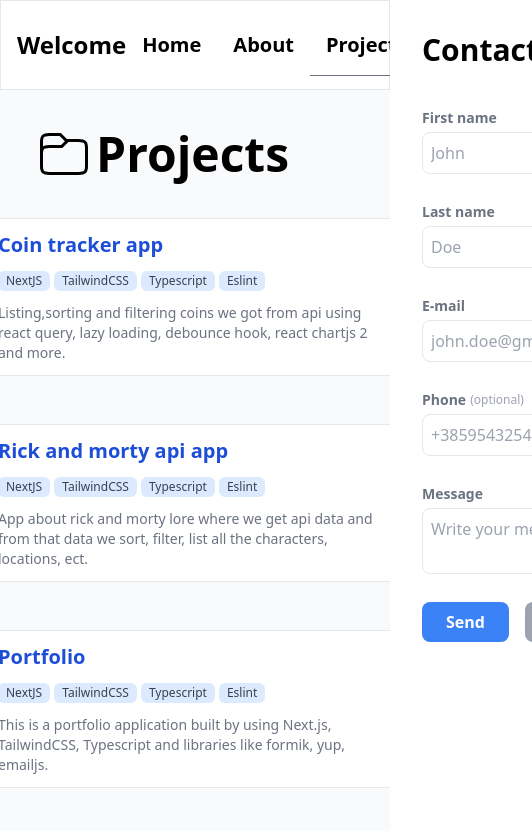
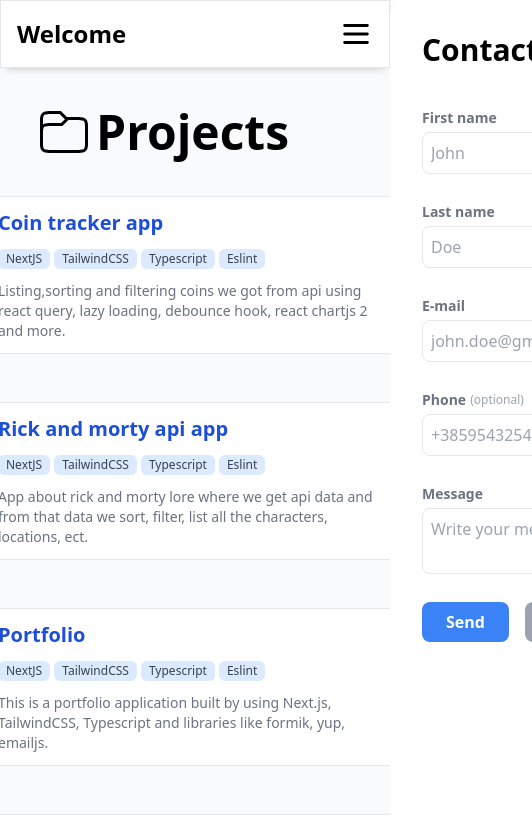
Before and after one commit to akrzelj-ossunist/Personal-web, a Next.js app: page /projects in a window 390 px wide. Shown: the top 831 px of the page, 532 px wide, since content can reach past the window. Built offline with nearby package versions, Linux system fonts and the light colour scheme.

Commit message:
tablet resp

```diff
--- a/components/Modal.tsx
+++ b/components/Modal.tsx
@@ -4,7 +4,7 @@ const Modal: React.FC<{ children?: JSX.Element; className?: string }> = ({
 }) => {
   return (
     <div
-      className={`w-[100vw] h-[100vh] bg-[rgba(0,0,0,0.4)] fixed z-40 phone:z-20 top-0 left-0 ${classValues}`}
+      className={`w-[100vw] h-[100vh] bg-[rgba(0,0,0,0.4)] fixed z-40 tablet:z-20 phone:z-20 top-0 left-0 ${classValues}`}
     >
       {children}
     </div>
--- a/components/Navigation.tsx
+++ b/components/Navigation.tsx
@@ -51,7 +51,7 @@ const Navigation: React.FC = () => {
       >
         <ContactMeForm setShowContactMe={setShowContactMe} />
       </SideNav>
-      <div className="sticky flex w-full items-center border-[1px] border-b-gray-200 top-0 left-0 justify-evenly z-30 phone:z-40 bg-white phone:justify-between">
+      <div className="sticky flex w-full items-center border-[1px] border-b-gray-200 top-0 left-0 justify-evenly z-30 phone:z-40 tablet:z-40 bg-white tablet:justify-between phone:justify-between">
         <p className="font-semibold text-2xl ml-4">Welcome</p>
         {dropNav ? (
           <Close
@@ -65,7 +65,7 @@ const Navigation: React.FC = () => {
           />
         )}
 
-        <div className="font-semibold text-xl flex items-center phone:hidden">
+        <div className="font-semibold text-xl flex items-center phone:hidden tablet:hidden">
           {links.map((link) => (
             <Link
               key={link.label}
--- a/components/TechStack.tsx
+++ b/components/TechStack.tsx
@@ -91,10 +91,10 @@ const TechStack: React.FC = () => {
   return (
     <div className="flex w-full flex-col items-center text-center mt-10">
       <p className="font-semibold text-4xl mb-4">Tech Stack</p>
-      <p className="text-xl text-gray-500 w-[450px] phone:w-auto phone:m-1">
+      <p className="text-xl text-gray-500 w-auto phone:w-auto phone:m-1">
         A list of my favorite tools and libraries that I use on a regular basis.
       </p>
-      <div className="flex flex-wrap w-[700px] justify-center mt-5 phone:w-full text-left">
+      <div className="flex flex-wrap w-auto justify-center mt-5 phone:w-full text-left">
         {techStack.map((stack) => {
           return (
             <div
--- a/tailwind.config.js
+++ b/tailwind.config.js
@@ -12,9 +12,9 @@ module.exports = {
     screens: {
       'phone': {"max": '375px'},
 
-      'laptop': '1024px',
+      'tablet': {"min": '376px', "max": '675px'},
 
-      'desktop': {"min": '376px'},
+      'desktop': {"min": '675px'},
     },
   },
   plugins: [],
```
